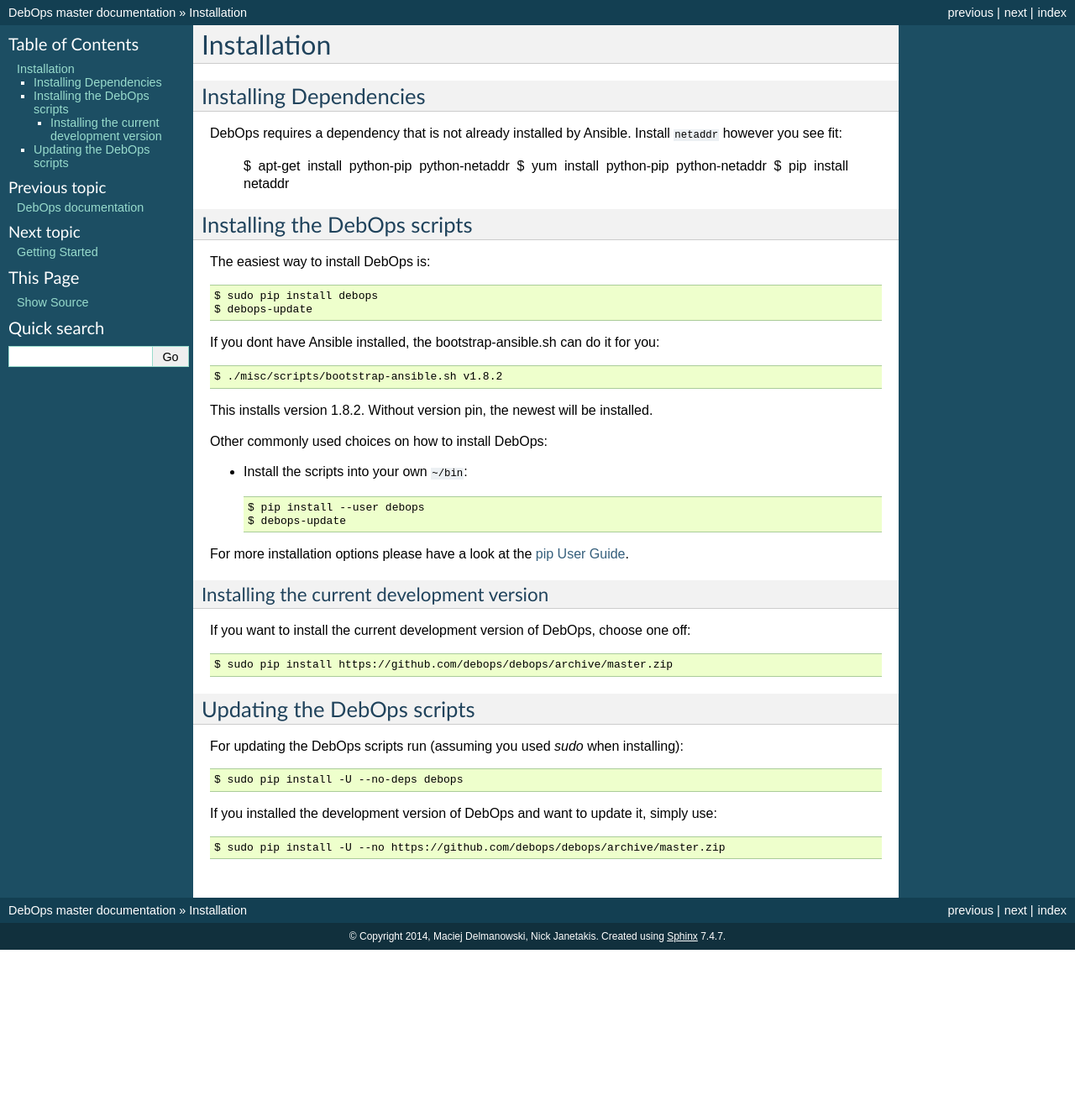
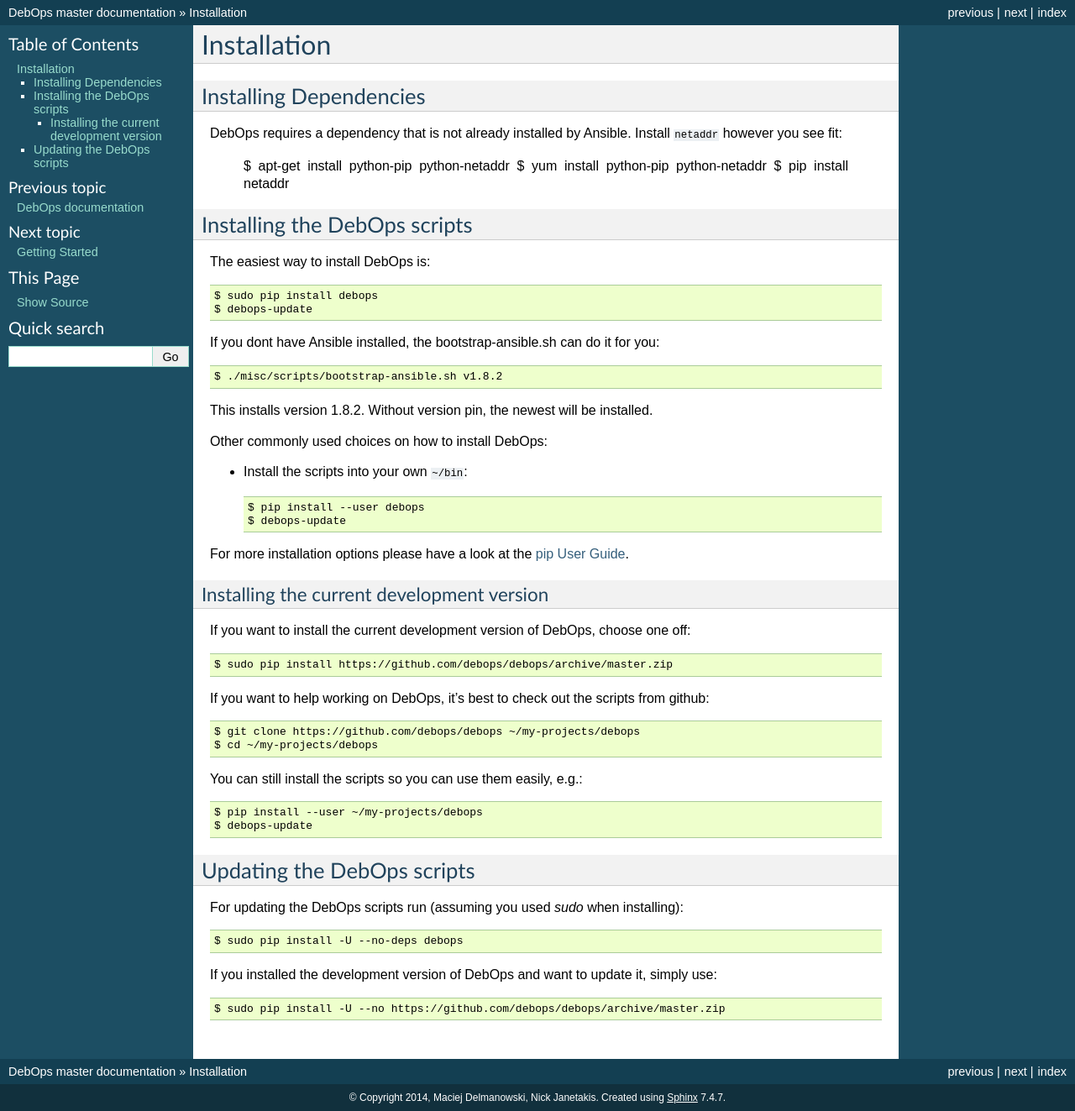
Before and after one commit to debops/docs, a Sphinx documentation site: the page built from docs/installation.rst, in a window 1280 px wide. Shown: the whole page at 84% size. Built offline with Sphinx 7.4.7, drawn with Linux system fonts in a browser that asks for light colours; before the commit the page ends 1131 px from its top, so only the background shows below that.

Commit message:
Add intructions on how to work with a git clone.

```diff
--- a/docs/installation.rst
+++ b/docs/installation.rst
@@ -48,6 +48,18 @@
   $ sudo pip install https://github.com/debops/debops/archive/master.zip
 
 
+If you want to help working on DebOps, it's best to check out the
+scripts from github::
+
+  $ git clone https://github.com/debops/debops ~/my-projects/debops
+  $ cd ~/my-projects/debops
+
+You can still install the scripts so you can use them easily, e.g.::
+
+   $ pip install --user ~/my-projects/debops
+   $ debops-update
+
+
 Updating the DebOps scripts
 ^^^^^^^^^^^^^^^^^^^^^^^^^^^^^^^^
 
```
